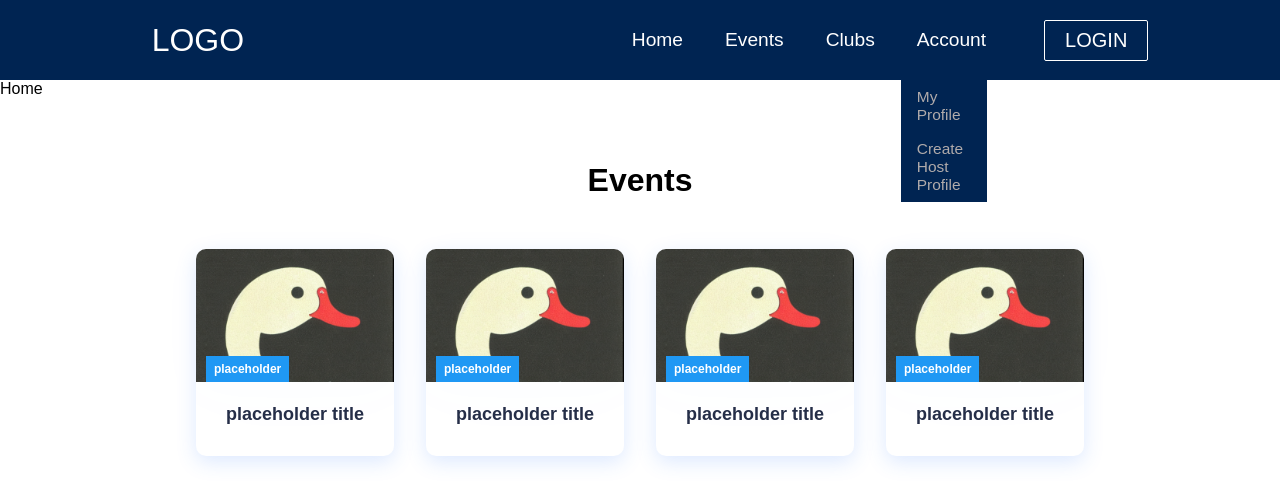
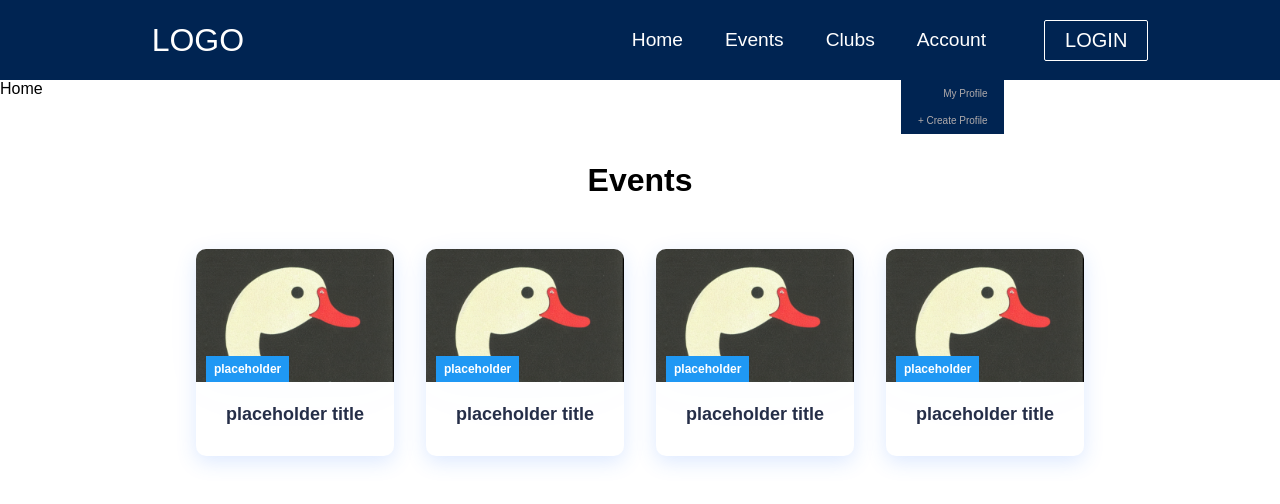
Before and after one commit to ECE444-2023Fall/project-1-web-application-design-group27-rubberducks, a React (Vite) app in the folder event_horizon/: page / in a window 1280 px wide. Both pictures are taken after a click on the element "Account". Shown: the top 504 px of the page. Built offline with nearby package versions, Linux system fonts and the light colour scheme.

Commit message:
fixed dropdown

```diff
--- a/event_horizon/src/components/Navbar.css
+++ b/event_horizon/src/components/Navbar.css
@@ -184,11 +184,15 @@
 
 .dropdown-nav-links {
   color: #b0abab;
+  background-color: #002452;
   display: flex;
   align-items: center;
   text-decoration: none;
   padding: 0.5rem 1rem;
   height: 100%;
+  width: 120%;
+  font-size: 10px;
+  justify-content: flex-end;
 }
 
 .dropdown-nav-links:hover {
--- a/event_horizon/src/components/Navbar.jsx
+++ b/event_horizon/src/components/Navbar.jsx
@@ -58,13 +58,21 @@ function Navbar() {
             </div>
             <ul className={`dropdown-menu ${dropdownOpen ? "active" : ""}`}>
               <li>
-                <Link to="/user-profile" className="dropdown-nav-links" onClick={closeMobileMenu}>
+                <Link
+                  to="/user-profile"
+                  className="dropdown-nav-links"
+                  onClick={closeMobileMenu}
+                >
                   My Profile
                 </Link>
               </li>
               <li>
-                <Link to="/create_host_profile" className="dropdown-nav-links" onClick={closeMobileMenu}>
-                  Create Host Profile
+                <Link
+                  to="/create_host_profile"
+                  className="dropdown-nav-links"
+                  onClick={closeMobileMenu}
+                >
+                  + Create Profile
                 </Link>
               </li>
             </ul>
@@ -79,7 +87,11 @@ function Navbar() {
             </Link>
           </li>
         </ul>
-        {button && <Button to="/login" buttonStyle="btn--outline">LOGIN</Button>}
+        {button && (
+          <Button to="/login" buttonStyle="btn--outline">
+            LOGIN
+          </Button>
+        )}
       </nav>
     </>
   );
```
